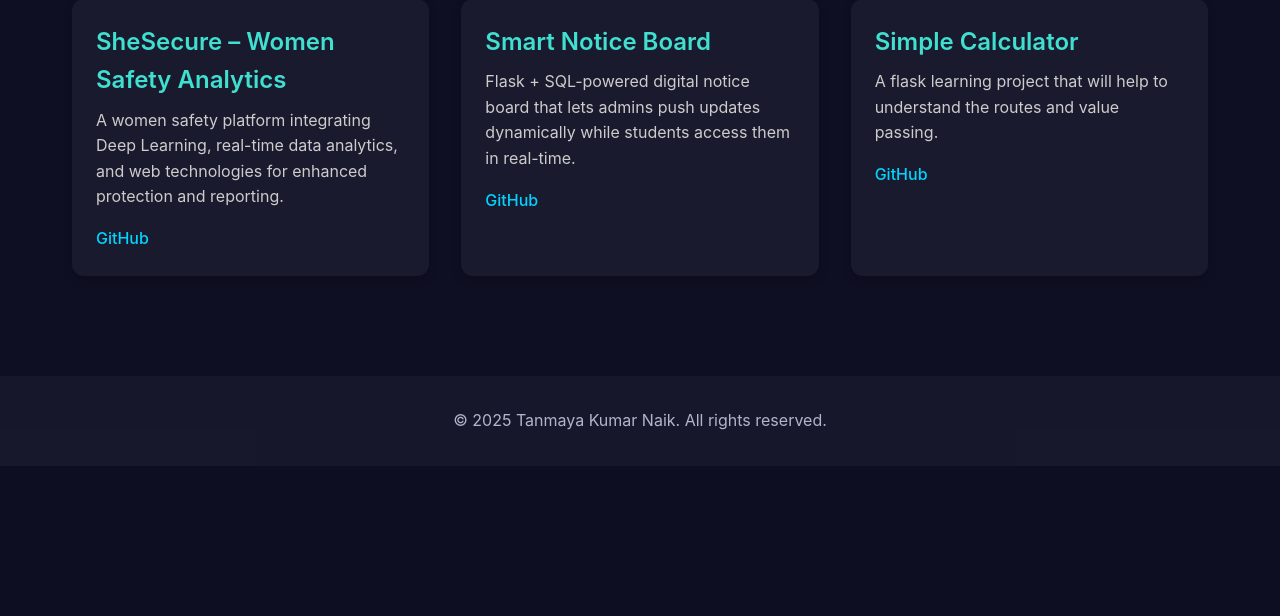
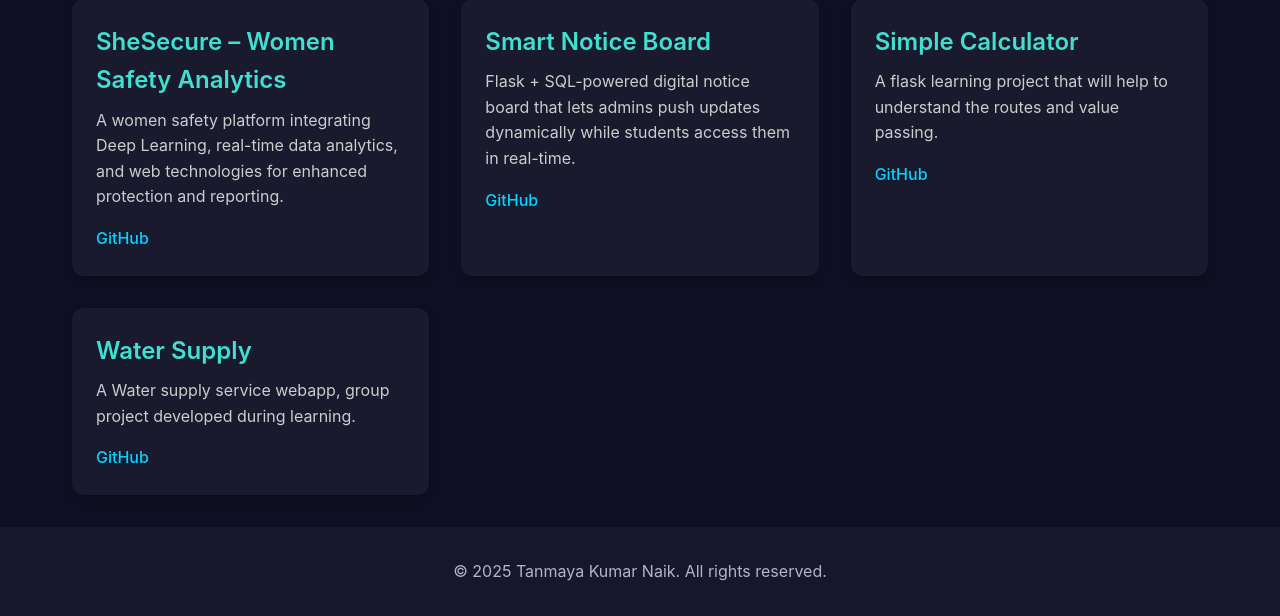
Before and after one commit to Tanmaya793/personal_portfolio, a Flask app: page /projects in a window 1280 px wide. Shown: the part 334-950 px from the top of the page. Before the commit the page ends 764 px from the top, so only its background shows below. Run offline with Flask 3, Linux system fonts and the light colour scheme.

Commit message:
new project

```diff
--- a/templates/projects.html
+++ b/templates/projects.html
@@ -28,6 +28,16 @@
         </p>
         <div class="project-links">
             <a href="https://github.com/Tanmaya793/small-calculator.git" target="_blank">GitHub</a>
+        </div>
+    </div>
+
+    <div class="project-card">
+        <h3 class="project-title">Water Supply</h3>
+        <p class="project-desc">
+            A Water supply service webapp, group project developed during learning.
+        </p>
+        <div class="project-links">
+            <a href="https://github.com/Tanmaya793/Water-supply-service.git" target="_blank">GitHub</a>
         </div>
     </div>
 </section>
```
